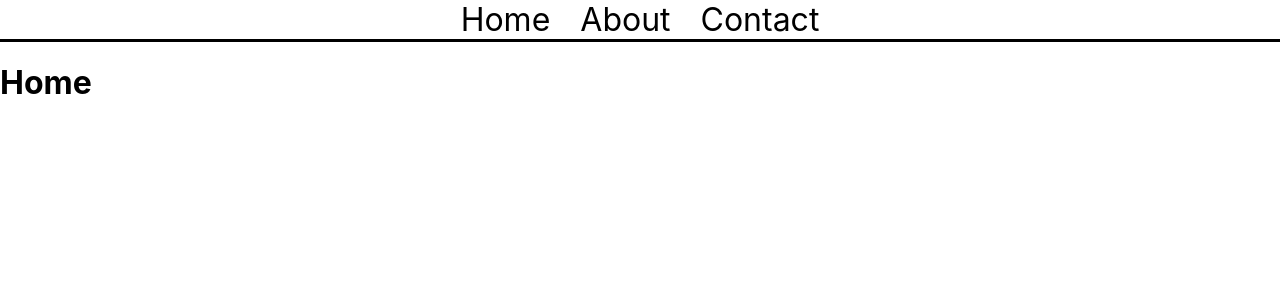
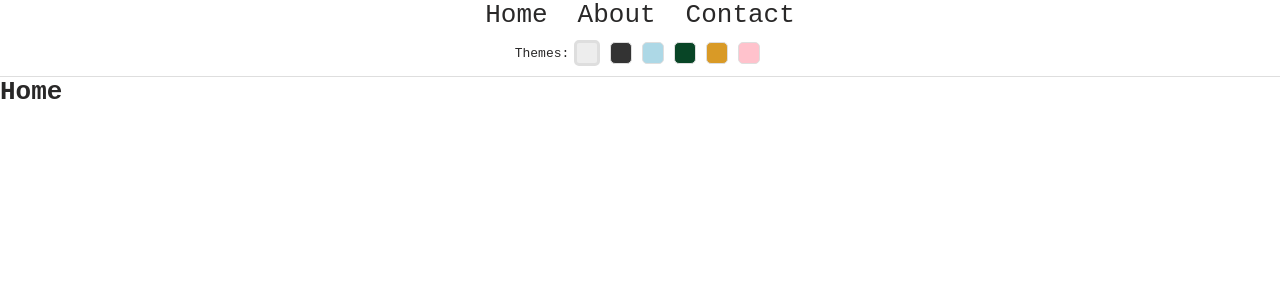
Before and after one commit to dillanp02/dillanp02.github.io, a React (Create React App) app in the folder my-app/: page / in a window 1280 px wide. Shown: the top 300 px of the page. Built offline with nearby package versions, Linux system fonts and the light colour scheme.

Commit message:
Added themes

```diff
--- a/my-app/src/App.tsx
+++ b/my-app/src/App.tsx
@@ -1,4 +1,4 @@
-import React from 'react';
+import React, { useEffect, useState } from 'react';
 import { Routes, Route } from 'react-router-dom';
 import About from './pages/About';
 import Contact from './pages/Contact';
@@ -6,11 +6,71 @@ import Home from './pages/Home';
 import ErrorPage from './pages/ErrorPage';
 import Navbar from './components/Navbar';
 import { HOME_LINK, ABOUT_LINK, CONTACT_LINK } from './constants/url-links';
+import { GlobalStyles } from './components/styles/Global';
+import { ThemeContainer, ThemeButton } from "./components/styles/ThemeSwitching.styled";
+import { ThemeProvider } from 'styled-components';
+import {
+  light,
+  dark,
+  blue,
+  green,
+  brown,
+  pink,
+} from "./components/styles/ThemeStyles";
+
+
 
 function App() {
+
+  const [selectedTheme, setSelectedTheme] = useState(light);
+
+  // react hook to get the theme selected by the user that is saved in local storage
+  useEffect(() => {
+    const currentTheme = JSON.parse(localStorage.getItem("current-theme") as string);
+    if (currentTheme) {
+      setSelectedTheme(currentTheme);
+    }
+  }, []);
+
+
+  const HandleThemeChange = (theme: any) => {
+    setSelectedTheme(theme);
+    localStorage.setItem("current-theme", JSON.stringify(theme));
+  };
+
   return (
-    <div className='App'>
+    <ThemeProvider theme={selectedTheme}>
+        <GlobalStyles />
         <Navbar/>
+
+        <ThemeContainer>
+          <span>Themes: </span>
+          <ThemeButton
+            className={`light ${selectedTheme === light ? "active" : ""}`}
+            onClick={() => HandleThemeChange(light)}>
+          </ThemeButton>
+          <ThemeButton
+            className={`dark ${selectedTheme === dark ? "active" : ""}`}
+            onClick={() => HandleThemeChange(dark)}>
+          </ThemeButton>
+          <ThemeButton
+            className={`blue ${selectedTheme === blue ? "active" : ""}`}
+            onClick={() => HandleThemeChange(blue)}>
+          </ThemeButton>
+          <ThemeButton
+            className={`green ${selectedTheme === green ? "active" : ""}`}
+            onClick={() => HandleThemeChange(green)}>
+          </ThemeButton>
+          <ThemeButton
+            className={`brown ${selectedTheme === brown ? "active" : ""}`}
+            onClick={() => HandleThemeChange(brown)}>
+          </ThemeButton>
+          <ThemeButton
+            className={`pink ${selectedTheme === pink ? "active" : ""}`}
+            onClick={() => HandleThemeChange(pink)}>
+          </ThemeButton>
+        </ThemeContainer>
+
         <Routes>
           <Route index element={<Home />} />
           <Route path={HOME_LINK} element={<Home />} />
@@ -18,7 +78,7 @@ function App() {
           <Route path={CONTACT_LINK} element={<Contact />} />
           <Route path="*" element={<ErrorPage errorCode={404} errorMessage='Page not found'/>} />
         </Routes>
-    </div>
+    </ThemeProvider>
   );
 }
 
--- a/my-app/src/components/Navbar.tsx
+++ b/my-app/src/components/Navbar.tsx
@@ -4,7 +4,6 @@ import styled from 'styled-components';
 
 const NavBar = styled.nav`
     font-size: 2em;
-    border-bottom: solid 3px black;
     display: flex;
     gap: 10px;
     justify-content: center;
@@ -16,14 +15,10 @@ const NavBar = styled.nav`
 
 const NavLink = styled(Link)`
     text-decoration: none;
-    color: black;
-    transition: 0.3s;
     padding-inline: 10px;
     text-align: center;
-    &:hover{
-        background: black;
-        color: white;
-    }
+    background-color: ${({ theme }) => theme.colors.background};
+    color: ${({theme}) => theme.colors.text}
 `
 
 export default function Navbar() {
--- /dev/null
+++ b/my-app/src/components/styles/Global.ts
@@ -0,0 +1,44 @@
+import { createGlobalStyle } from "styled-components";
+import * as theme from "./ThemeStyles";
+
+export const GlobalStyles = createGlobalStyle`
+*,
+*::before,
+*::after {
+  margin: 0;
+  padding: 0;
+  box-sizing: border-box;
+}
+
+body {
+  background-color: ${ ({ theme }) => theme.colors.background };
+  color: ${ ({ theme }) => theme.colors.text };
+  font-family: monospace;
+}
+
+// theme buttons color
+.light {
+  background-color: ${theme.light.colors.header};
+}
+.dark {
+  background-color: ${theme.dark.colors.header};
+}
+.blue {
+  background-color: ${theme.blue.colors.header};
+}
+.green {
+  background-color: ${theme.green.colors.header};
+}
+.brown {
+  background-color: ${theme.brown.colors.header};
+}
+.pink {
+  background-color: ${theme.pink.colors.header};
+}
+
+// active theme
+.active{
+    border: 3px solid ${({ theme }) => theme.colors.border};
+}
+
+`
--- /dev/null
+++ b/my-app/src/components/styles/ThemeStyles.ts
@@ -0,0 +1,59 @@
+export const light = {
+    name: "light-theme",
+    colors: {
+      header: "hsl(0, 0%, 93%)",
+      background: "hsl(0, 0%, 100%)",
+      text: "hsl(0, 1%, 16%)",
+      border: "hsl(0, 0%, 87%)",
+    },
+  };
+
+  export const dark = {
+    name: "dark-theme",
+    colors: {
+      header: "hsl(0, 0%, 20%)",
+      background: "hsl(0, 1%, 16%)",
+      text: "hsl(0, 0%, 100%)",
+      border: "hsl(0, 0%, 78%)",
+    },
+  };
+
+  export const blue = {
+    name: "blue-theme",
+    colors: {
+      header: "hsl(195, 53%, 79%)",
+      background: "hsl(194, 100%, 97%)",
+      text: "hsl(0, 1%, 16%)",
+      border: "hsl(0, 0%, 87%)",
+    },
+  };
+
+  export const green = {
+    name: "green-theme",
+    colors: {
+      header: "hsl(150, 80%, 15%)",
+      background: "hsl(150, 80%, 20%)",
+      text: "hsl(150, 80%, 80%);",
+      border: "hsl(170, 100%, 60%)",
+    },
+  };
+
+  export const brown = {
+    name: "brown-theme",
+    colors: {
+      header: "hsl(39, 70%, 50%)",
+      background: "hsl(37, 83%, 54%)",
+      text: "hsl(100, 0%, 20%)",
+      border: "rgb(224, 189, 33)",
+    },
+  };
+
+  export const pink = {
+    name: "pink-theme",
+    colors: {
+      header: "hsl(350, 100%, 88%)",
+      background: "hsl(300, 80%, 88%)",
+      text: "hsl(300, 100%, 28%)",
+      border: "hsl(300, 50%, 58%)",
+    },
+  };
--- /dev/null
+++ b/my-app/src/components/styles/ThemeSwitching.styled.ts
@@ -0,0 +1,25 @@
+import styled from "styled-components";
+
+export const ThemeContainer = styled.div`
+  background-color: ${ ({ theme }) => theme.colors.background };
+  border-bottom: 1px solid ${ ({ theme }) => theme.colors.border };
+  display: flex;
+  flex-wrap: wrap;
+  justify-content: center;
+  align-items: center;
+  padding: 10px;
+`;
+
+export const ThemeButton = styled.button`
+  margin: 0 5px;
+  padding: 10px;
+  font-size: 0.5rem;
+  border: 1px solid ${({ theme }) => theme.colors.border};
+  border-radius: 5px;
+  width: 20px;
+  height: 20px;
+  cursor: pointer;
+  &:hover {
+    box-shadow: 2px 2px 2px ${({ theme }) => theme.colors.border};
+  }
+`
```
Lines whose indentation alone changed are shown as unchanged.
